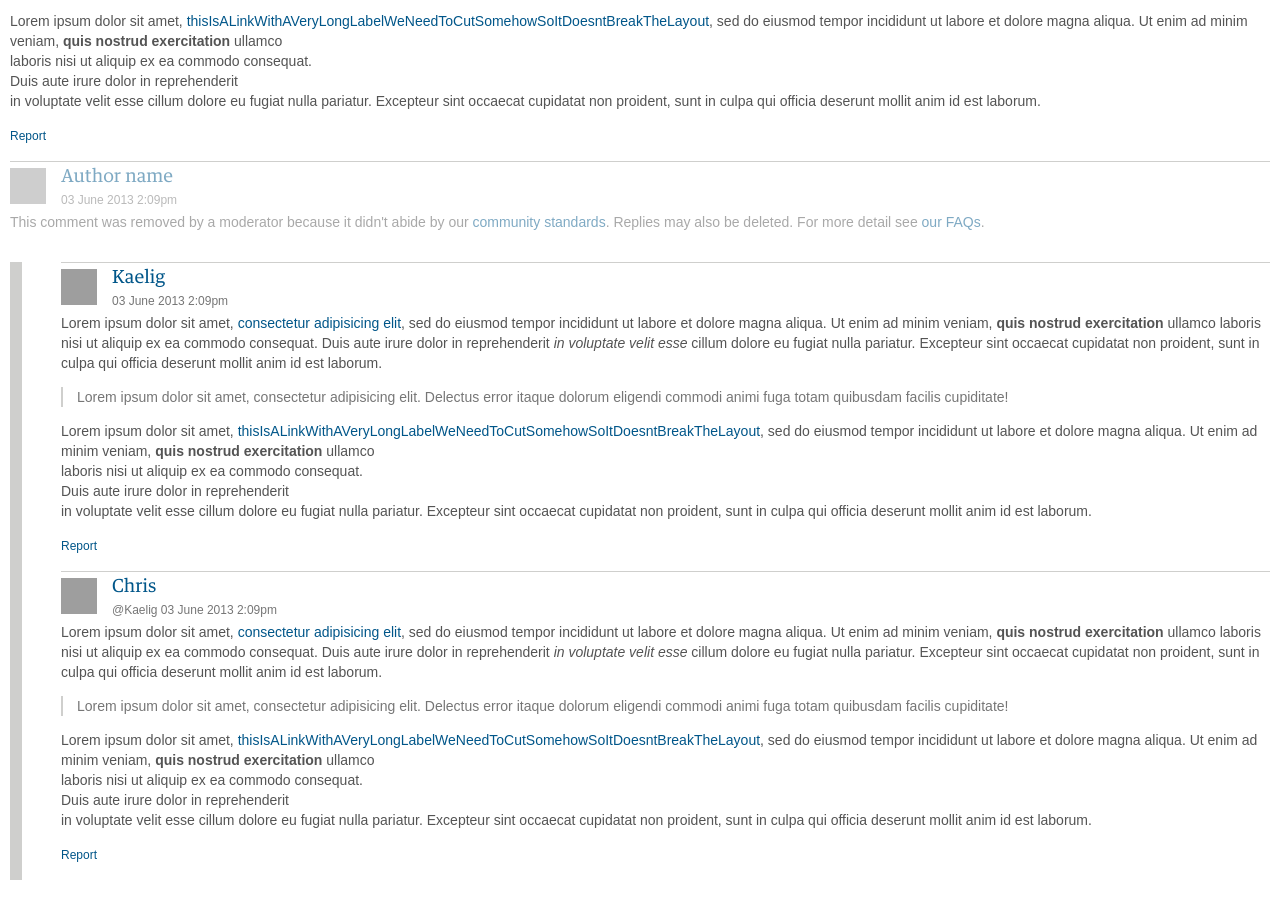
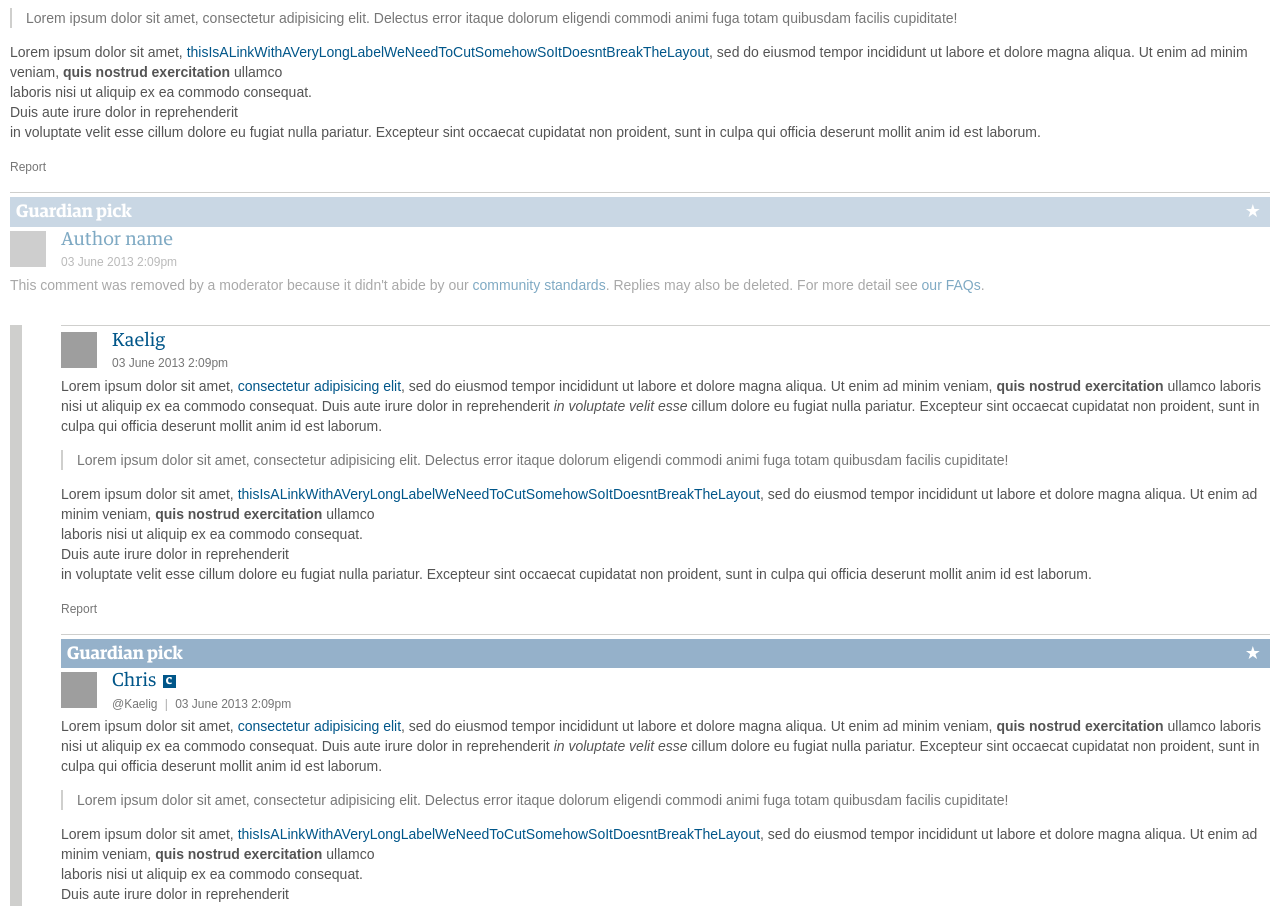
Before and after one commit to indeox/discussion-nextgen, a plain HTML site: page index.html in a window 1280 px wide. Shown: the part 162-1068 px from the top of the page. Drawn offline with nearby package versions, Linux system fonts and the light colour scheme; grey boxes are pictures that could not be loaded.

Commit message:
Badges and staff pick

```diff
--- a/index.html
+++ b/index.html
@@ -7,18 +7,14 @@
 <ul class="d-thread">
     <li class="d-comment d-comment--top-level" id="comment-1">
         <div class="d-comment__inner">
-            <div class="d-comment__pick">Guardian pick</div>
+            <div class="d-comment__pick d-comment-banner"><span class="d-comment-banner__label">Guardian pick</span> <span class="d-comment-banner__icon" role="presentation">★</span></div>
             <div class="d-comment-header">
                 <div class="d-comment__media">
                     <a href="#" class="d-comment__avatar-wrapper"><img src="http://static.guim.co.uk/sys-images/Guardian/Pix/site_furniture/2010/09/01/no-user-image.gif" alt="" class="d-comment__avatar" width="36" height="36" /></a>
-                    <div class="d-comment__author-status-wrapper">
-                        <div class="hide-for-prototype"><i class="d-i d-i--contributor d-comment__author-status">Contributor</i></div>
-                        <i class="d-i d-i--contributor d-comment__author-status" title="Guardian staff">Guardian Staff</i>
-                    </div>
                 </div>
                 <div class="d-comment__meta">
-                    <div><a href="#" class="d-comment__author">Author name</a></div>
-                    <div><a href="#" class="d-comment__time">03 June 2013 2:09pm</a></div>
+                    <div><a href="#" class="d-comment__author">Author name</a> <span class="d-badge d-badge--guardian-staff d-comment__author-status" title="Guardian staff"><span class="d-badge__label">Guardian Staff</span></span></div>
+                    <div><a href="#" class="d-comment__action">03 June 2013 2:09pm</a></div>
                 </div>
             </div>
             <div class="d-comment__main">
@@ -44,18 +40,14 @@
     </li>
     <li class="d-comment d-comment--top-level d-comment--blocked" id="comment-2">
         <div class="d-comment__inner">
-            <div class="d-comment__pick">Editor's pick</div>
+            <div class="d-comment__pick d-comment-banner"><span class="d-comment-banner__label">Guardian pick</span> <span class="d-comment-banner__icon" role="presentation">★</span></div>
             <div class="d-comment-header">
                 <div class="d-comment__media">
                     <a href="#" class="d-comment__avatar-wrapper"><img src="http://static.guim.co.uk/sys-images/Guardian/Pix/site_furniture/2010/09/01/no-user-image.gif" alt="" class="d-comment__avatar" width="36" height="36" /></a>
-                    <div class="d-comment__author-status-wrapper">
-                        <div class="hide-for-prototype"><i class="d-i d-i--contributor d-comment__author-status">Contributor</i></div>
-                        <i class="d-i d-i--contributor d-comment__author-status" title="Guardian staff">Guardian Staff</i>
-                    </div>
                 </div>
                 <div class="d-comment__meta">
                     <div><a href="#" class="d-comment__author">Author name</a></div>
-                    <div><a href="#" class="d-comment__time">03 June 2013 2:09pm</a></div>
+                    <div><a href="#" class="d-comment__action">03 June 2013 2:09pm</a></div>
                 </div>
             </div>
             <div class="d-comment__main">
@@ -71,14 +63,10 @@
                     <div class="d-comment-header">
                         <div class="d-comment__media">
                             <a href="#" class="d-comment__avatar-wrapper"><img src="http://static.guim.co.uk/sys-images/Guardian/Pix/site_furniture/2010/09/01/no-user-image.gif" alt="" class="d-comment__avatar" width="36" height="36" /></a>
-                            <div class="d-comment__author-status-wrapper">
-                                <div class="hide-for-prototype"><i class="d-i d-i--contributor d-comment__author-status">Contributor</i></div>
-                                <i class="d-i d-i--contributor d-comment__author-status" title="Guardian staff">Guardian Staff</i>
-                            </div>
                         </div>
                         <div class="d-comment__meta">
                             <div><a href="#" class="d-comment__author">Kaelig</a></div>
-                            <div><a href="#" class="d-comment__time">03 June 2013 2:09pm</a></div>
+                            <div><a href="#" class="d-comment__action">03 June 2013 2:09pm</a></div>
                         </div>
                     </div>
                     <div class="d-comment__main">
@@ -104,18 +92,14 @@
             </li>
             <li class="d-comment d-comment--reply" id="comment-4">
                 <div class="d-comment__inner">
-                    <div class="d-comment__pick">Editor's pick</div>
+                    <div class="d-comment__pick d-comment-banner"><span class="d-comment-banner__label">Guardian pick</span> <span class="d-comment-banner__icon" role="presentation">★</span></div>
                     <div class="d-comment-header">
                         <div class="d-comment__media">
                             <a href="#" class="d-comment__avatar-wrapper"><img src="http://static.guim.co.uk/sys-images/Guardian/Pix/site_furniture/2010/09/01/no-user-image.gif" alt="" class="d-comment__avatar" width="36" height="36" /></a>
-                            <div class="d-comment__author-status-wrapper">
-                                <div class="hide-for-prototype"><i class="d-i d-i--contributor d-comment__author-status">Contributor</i></div>
-                                <i class="d-i d-i--contributor d-comment__author-status" title="Guardian staff">Guardian Staff</i>
-                            </div>
                         </div>
                         <div class="d-comment__meta">
-                            <div><a href="#" class="d-comment__author">Chris</a></div>
-                            <div><a href="#" class="d-comment__time">@Kaelig 03 June 2013 2:09pm</a></div>
+                            <div><a href="#" class="d-comment__author">Chris</a> <span class="d-badge d-badge--contributor d-comment__author-status" title="Contributor"><span class="d-badge__label">Contributor</span></span></div>
+                            <div><a href="#" class="d-comment__action">@Kaelig</a> <span class="d-meta-separator">&nbsp;|&nbsp;</span> <a href="#" class="d-comment__action">03 June 2013 2:09pm</a></div>
                         </div>
                     </div>
                     <div class="d-comment__main">
--- a/style.css
+++ b/style.css
@@ -32,15 +32,36 @@ a {
 	padding-top: 4px;
 }
 .d-comment:target > .d-comment__inner {
-	background: #eee;
+	background: rgba(149, 177, 202, .3);
 	padding-left: 4px;
 	padding-right: 4px;
 	margin-left: -4px;
 	margin-right: -4px;
 }
 
-.d-comment__author-status,
-.d-comment__pick { display: none; }
+.d-comment__pick {
+
+}
+
+/* Banner preceeding a comment */
+.d-comment-banner {
+	position: relative;
+	padding: .1em .33333em;
+	background: rgb(149, 177, 202);
+	color: #fff;
+	font-size: 18px;
+	margin-bottom: 2px;
+}
+.d-comment-banner__label {
+	font: bold 1em/1 EgyptianHeadline, Georgia, serif;
+}
+.d-comment-banner__icon {
+	position: absolute;
+	display: block;
+	top: .1em;
+	right: .5em;
+}
+
 .d-comment__header {
 	margin-top: -2px;
 }
@@ -62,9 +83,17 @@ a {
 	.d-comment__author {
 		font-size: 1.28571428571em;
 	}
+	.d-comment__author + .d-badge {
+		top: -.15em;
+	}
 }
-.d-comment__time {
+.d-comment__action {
 	color: #767676;
+	font-size: .85714285714em;
+}
+
+.d-meta-separator {
+	color: #aaa;
 	font-size: .85714285714em;
 }
 
@@ -141,3 +170,39 @@ a {
 .d-comment__action {
 	font-size: .85714285714em;
 }
+
+
+/* Badges */
+.d-badge:after {
+	display: inline-block;
+	position: relative;
+	top: -.1em;
+	background: #005689;
+	color: #fff;
+	font: bold 13px/.9 EgyptianHeadline, Georgia, serif;
+	width: 1em;
+	height: 1em;
+	margin-left: .2em;
+	vertical-align: middle;
+	text-align: center;
+	cursor: help;
+}
+.d-badge__label {
+	/* Hide the label but not to screen readers */
+    border: 0;
+    clip: rect(0 0 0 0);
+    height: 1px;
+    margin: -1px;
+    overflow: hidden;
+    padding: 0;
+    position: absolute;
+    width: 1px;
+}
+.d-badge--contributor:after {
+	content: 'c';
+	text-indent: -1px;
+}
+.d-badge--guardian-staff:after {
+	content: 'g';
+	line-height: .7;
+}
```
